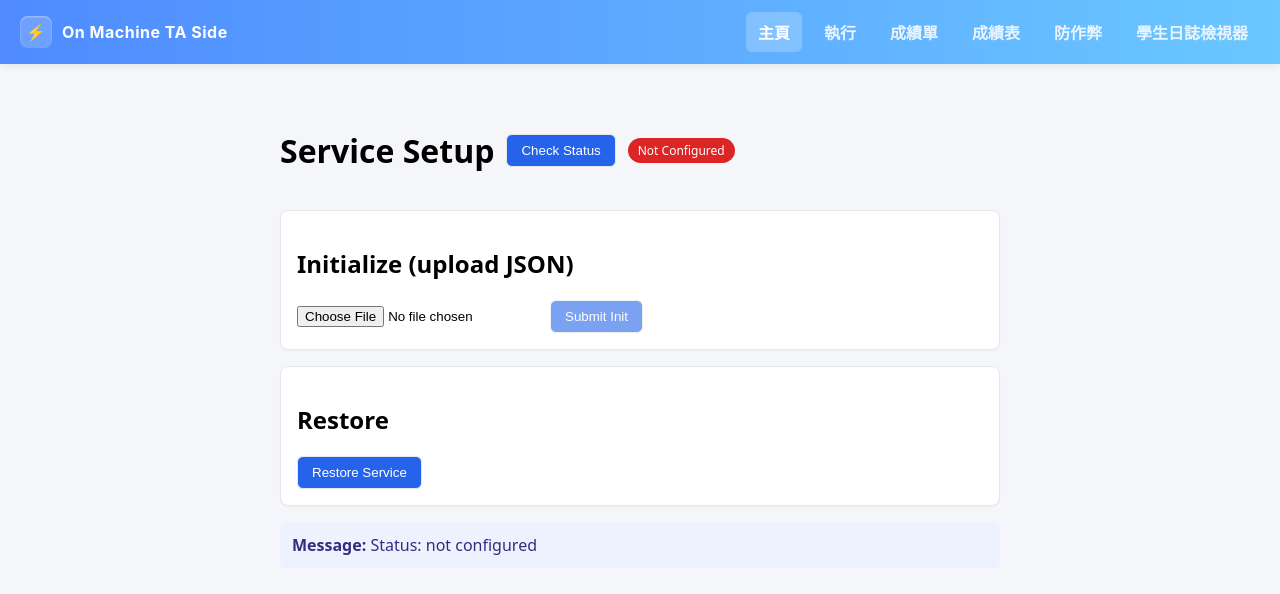
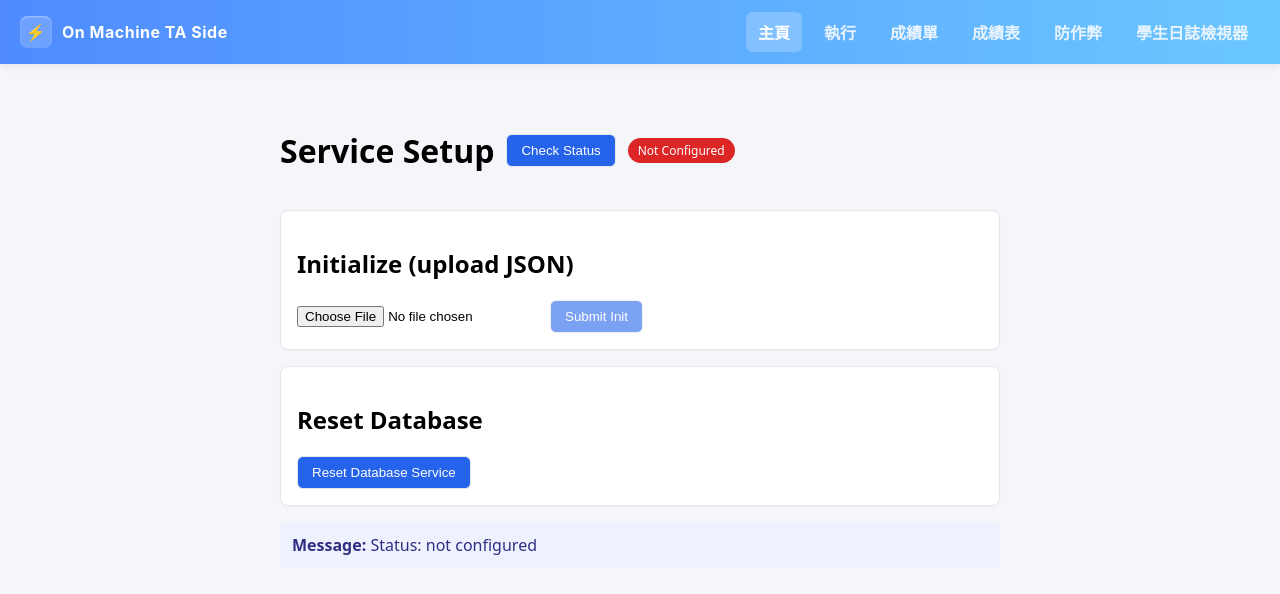
Before and after one commit to Rduanchen/ntut-exam-system-ta-frontend, a Vue app: page / in a window 1280 px wide. Shown: the top 594 px of the page. Built offline with nearby package versions, Linux system fonts and the light colour scheme; no server answers.

Commit message:
feat: rename restoreService to resetDatabaseService

```diff
--- a/src/utilities/api.ts
+++ b/src/utilities/api.ts
@@ -22,12 +22,12 @@ export async function isConfigured(): Promise<boolean> {
   }
 }
 
-export async function restoreService(): Promise<boolean> {
+export async function resetDatabaseService(): Promise<boolean> {
   try {
-    const response = await axios.get(`${BASE_URL}/restore`);
+    const response = await axios.get(`${BASE_URL}/reset-database`);
     return response.status === 200;
   } catch (error) {
-    console.error("Failed to restore service:", error);
+    console.error("Failed to reset service:", error);
     return false;
   }
 }
--- a/src/views/Home.vue
+++ b/src/views/Home.vue
@@ -32,9 +32,9 @@
     </section>
 
     <section class="card">
-      <h2>Restore</h2>
-      <button :disabled="loadingRestore" @click="runRestore">
-        {{ loadingRestore ? "Restoring..." : "Restore Service" }}
+      <h2>Reset Database</h2>
+      <button :disabled="loadingResetDatabase" @click="runResetDatabase">
+        {{ loadingResetDatabase ? "Resetting..." : "Reset Database Service" }}
       </button>
     </section>
 
@@ -49,7 +49,7 @@ import { ref } from "vue";
 import {
   initService,
   isConfigured as apiIsConfigured,
-  restoreService,
+  resetDatabaseService as resetDatabaseService,
 } from "../utilities/api";
 
 const isConfigured = ref<boolean | null>(null);
@@ -61,7 +61,7 @@ const message = ref<string>("");
 
 const loadingCheck = ref(false);
 const loadingInit = ref(false);
-const loadingRestore = ref(false);
+const loadingResetDatabase = ref(false);
 
 const checkStatus = async () => {
   loadingCheck.value = true;
@@ -119,20 +119,20 @@ const submitInit = async () => {
   }
 };
 
-const runRestore = async () => {
-  loadingRestore.value = true;
+const runResetDatabase = async () => {
+  loadingResetDatabase.value = true;
   message.value = "";
   try {
-    const ok = await restoreService();
-    message.value = ok ? "Restore succeeded" : "Restore failed";
+    const ok = await resetDatabaseService();
+    message.value = ok ? "Database reset succeeded" : "Database reset failed";
     if (ok) {
       await checkStatus();
     }
   } catch (err) {
     console.error(err);
-    message.value = "Restore error";
+    message.value = "Database reset error";
   } finally {
-    loadingRestore.value = false;
+    loadingResetDatabase.value = false;
   }
 };
 
```
